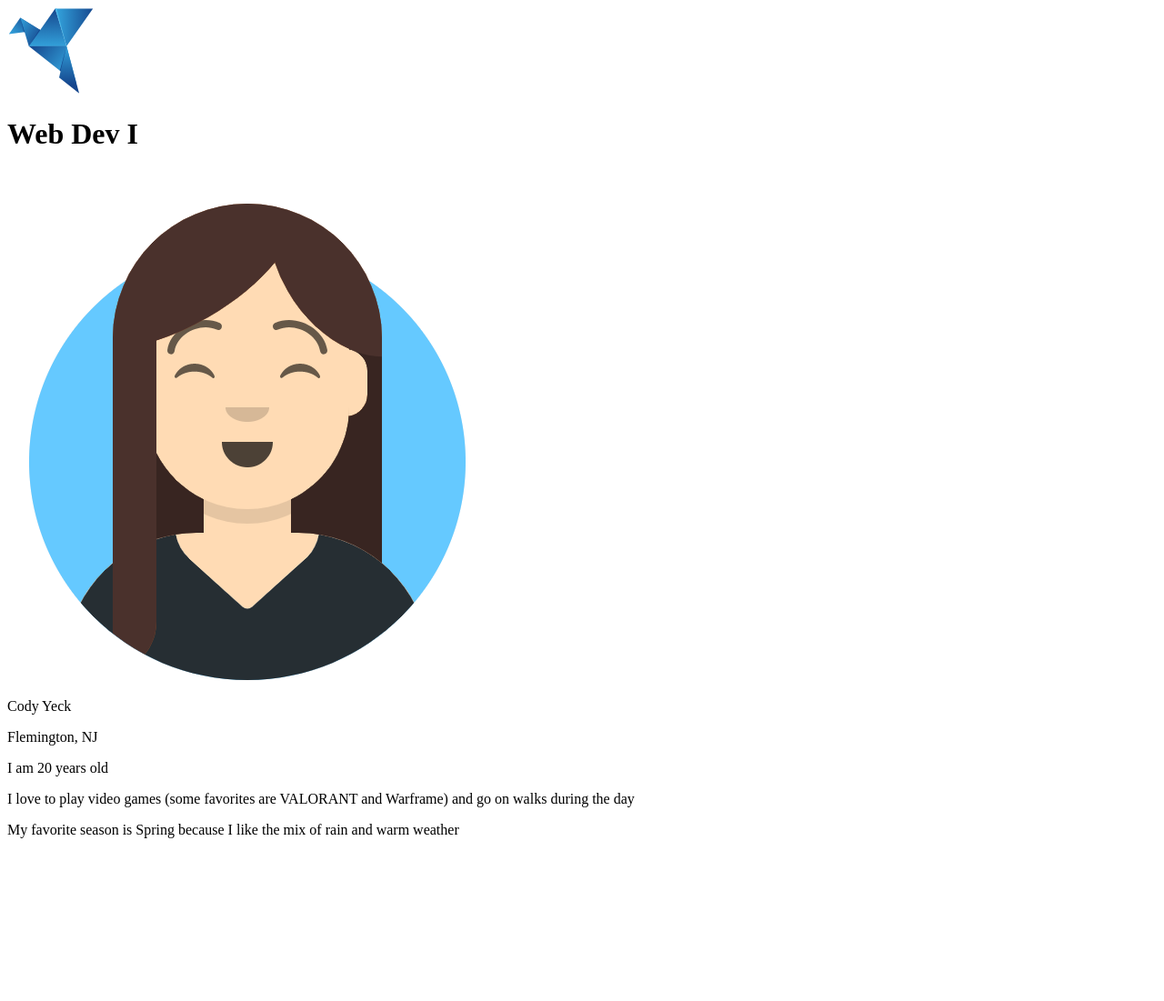
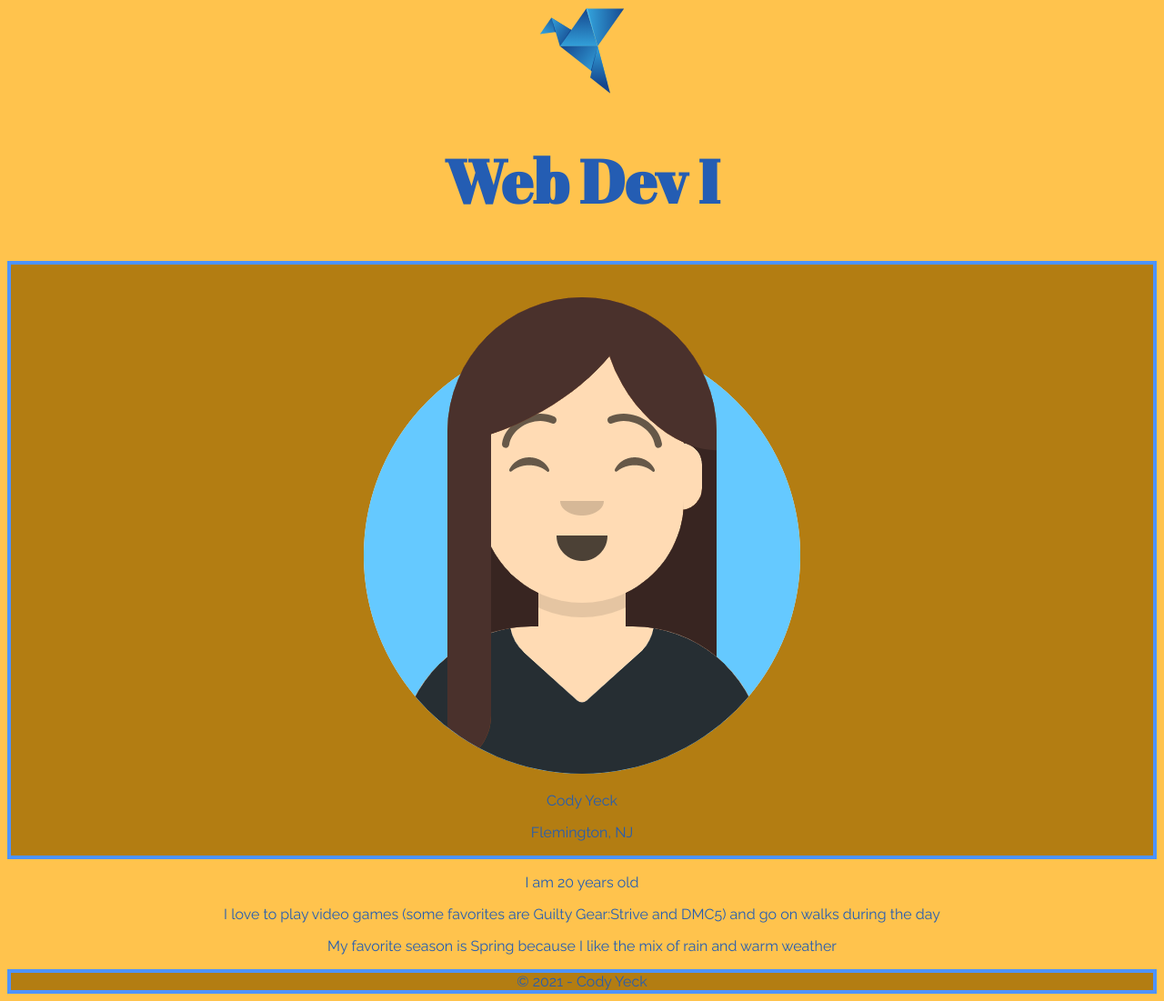
Before and after one commit to RVCC-IDMX/about-me-Cody817, a plain HTML site: page index.html in a window 1280 px wide. Shown: the whole page at 91% size. Before the commit the page ends 938 px from the top, so only its background shows below. Drawn offline with Linux system fonts and the light colour scheme.

Commit message:
Adding Some Style

```diff
--- /dev/null
+++ b/css/style.css
@@ -0,0 +1,28 @@
+body {
+    font-family:Raleway;
+    background-color:#FFC34D;
+    color:#245DB3;
+
+}
+
+h1, h2, h3, h4, h5, h6  {
+    font-family:"Abril Fatface";
+    font-size:50pt;
+}
+
+header {
+    text-align:center;
+}
+
+#hero, footer {
+    color:#245DB3;
+    border: 4px solid #4D93FF;
+    background-color:#B37D12;
+    text-align:center;
+}
+
+
+
+#bio {
+    text-align:center;
+}
--- a/index.html
+++ b/index.html
@@ -5,6 +5,13 @@
     <meta http-equiv="X-UA-Compatible" content="IE=edge">
     <meta name="viewport" content="width=device-width, initial-scale=1.0">
     <title>Document</title>
+
+    <link rel="preconnect" href="https://fonts.googleapis.com">
+<link rel="preconnect" href="https://fonts.gstatic.com" crossorigin>
+<link href="https://fonts.googleapis.com/css2?family=Abril+Fatface&family=Raleway&display=swap" rel="stylesheet">
+
+    <link href="css/style.css" rel="stylesheet">
+
 </head>
 <body>
 
@@ -14,7 +21,7 @@
      </header>
 
      <main>
-        <section>
+        <section id="hero">
             <img src="img/avataaars.png" alt="My avatar">
 
                 <div>
@@ -23,13 +30,13 @@
                 </div>
         </section>
 
-        <section>
+        <section id="bio">
 
              <div>
 
                 <p>I am 20 years old</p>
 
-                <p>I love to play video games (some favorites are VALORANT and Warframe) and go on walks during the day</p>
+                <p>I love to play video games (some favorites are Guilty Gear:Strive and DMC5) and go on walks during the day</p>
 
                 <p>My favorite season is Spring because I like the mix of rain and warm weather</p>
 
@@ -39,5 +46,11 @@
 
     </main>
 
+    <footer>
+
+        © 2021 - Cody Yeck
+
+    </footer>
+
 </body>
 </html>
```
